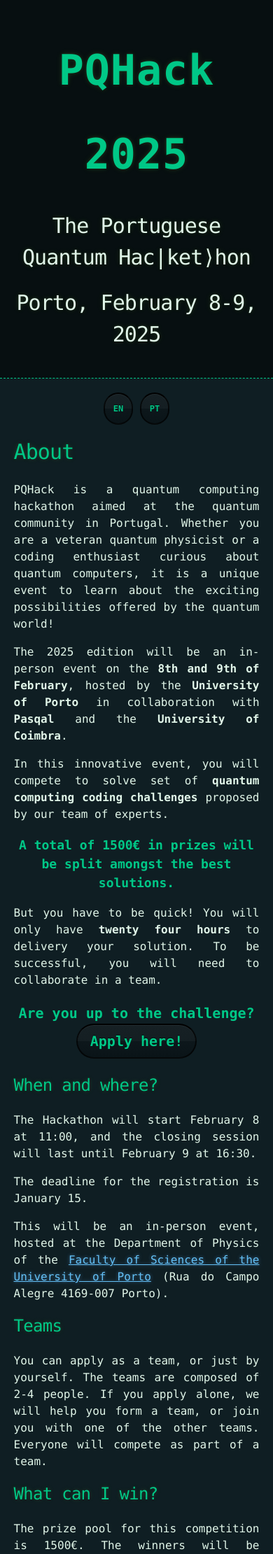
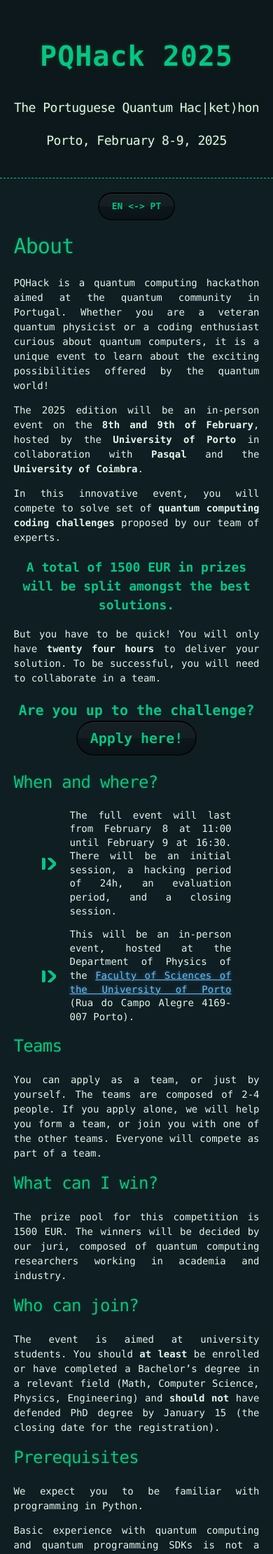
Before and after one commit to pasqal-io/pqhack2025, a Jekyll site: the page built from docs/index.md, in a window 390 px wide. Shown: the top 2221 px of the page at 70% size. Built offline with Jekyll 4.4.1, drawn with Linux system fonts in a browser that asks for light colours; some of the changed text lies outside the part shown.

Commit message:
further changes

```diff
--- a/docs/_sass/_default_colors.scss
+++ b/docs/_sass/_default_colors.scss
@@ -6,7 +6,7 @@ $pasqal-mint-green: #00c887;
 $apple-blossom: #ac4142;
 $alto: $pasqal-bright-green;
 $bouquet: #aa759f;
-$chelsea-cucumber: #90a959;
+$chelsea-cucumber: $pasqal-mint-green;
 $cod-grey: #151515;
 $conifer: $pasqal-mint-green;
 $dove-grey: $pasqal-bright-green;
--- a/docs/_sass/jekyll-theme-hacker.scss
+++ b/docs/_sass/jekyll-theme-hacker.scss
@@ -24,6 +24,10 @@ body {
   text-align: justify;
   text-justify: inter-word;
   font-family: Monaco, "Bitstream Vera Sans Mono", "Lucida Console", Terminal, monospace;
+
+  @media (max-width: 600px){
+    font-size: 14px;
+  }
 }
 
 /* LOGOS */
@@ -120,7 +124,7 @@ li {
 */
 
 header {
-  background: rgba(0, 0, 0, 0.5);
+  background: rgba(0, 0, 0, 0.2);
   width: 100%;
   border-bottom: 1px dashed $conifer; //header;
   padding: 20px 0;
@@ -128,7 +132,7 @@ header {
 }
 
 footer {
-  background: rgba(0, 0, 0, 0.5);
+  background: rgba(0, 0, 0, 0.2);
   width: 100%;
   border-top: 1px dashed $conifer; //header;
   padding: 20px 0;
@@ -147,9 +151,9 @@ header h1 {
                0 0 10px rgba(181, 232, 83, 0.1);
   letter-spacing: 1px;
   -webkit-font-smoothing: antialiased;
-  // @include media-max-width($container-max-width) {
-  //   margin-left: 0;
-  // }
+  @media (max-width: 600px){
+    font-size: 40px;
+  }
 }
 
 
@@ -158,6 +162,9 @@ header h2 {
   text-align: center;
   font-weight: 300;
   color: $pasqal-bright-green;
+  @media (max-width: 600px){
+    font-size: 18px;
+  }
 }
 
 #downloads .btn {
@@ -222,7 +229,12 @@ dt {
 }
 
 ul li {
-  list-style-image:url('../images/bullet.png');
+  list-style: none;
+  padding: 0px 40px;
+  background-image: url('../images/bullet.png');
+  background-repeat: no-repeat;
+  background-position: left center;
+  background-size: 20px;
 }
 
 blockquote {
@@ -236,7 +248,7 @@ pre {
   border: 1px solid rgba(255, 255, 255, 0.15);
   padding: 10px;
   font-size: 16px;
-  color: #b5e853;
+  color: $pasqal-mint-green;
   border-radius: 2px;
   word-wrap: normal;
   overflow: auto;
@@ -271,7 +283,7 @@ hr {
   height: 0;
   border: 0;
   border-bottom: 1px dashed #b5e853;
-  color: #b5e853;
+  color: $pasqal-mint-green;
 }
 
 /* Buttons
@@ -285,13 +297,17 @@ hr {
   border: 2px solid rgba(0, 0, 0, 0.7);
   border-bottom: 2px solid rgba(0, 0, 0, 0.7);
   border-top: 2px solid rgba(0, 0, 0, 1);
-  color: rgba(255, 255, 255, 0.8);
-  font-family: Helvetica, Arial, sans-serif;
+  color: $pasqal-mint-green;
   font-weight: bold;
   font-size: 13px;
   text-decoration: none;
   text-shadow: 0 -1px 0 rgba(0, 0, 0, 0.75);
   box-shadow: inset 0 1px 0 rgba(255, 255, 255, 0.05);
+
+}
+
+.btn-large{
+  font-size: 20px;
 }
 
 .btn:hover {
--- a/docs/index.md
+++ b/docs/index.md
@@ -2,26 +2,9 @@
 layout: default
 ---
 
-<style>
-.btn-size-small {
-    font-size: 12px;
-    padding: 12px;
-    color: #00c887;
-    font-family: Monaco, "Bitstream Vera Sans Mono", "Lucida Console", Terminal, monospace;
-}
-
-.btn-size-large {
-    font-size: 20px;
-    color: #00c887;
-    font-family: Monaco, "Bitstream Vera Sans Mono", "Lucida Console", Terminal, monospace;
-}
-</style>
-
 <p style="text-align:center;">
-     <a href="./index.html" class="btn btn-primary btn-size-small">EN</a>
-     <a href="./PT.html" class="btn btn-primary btn-size-small">PT</a>
+     <a href="./pt.html" class="btn">EN <-> PT</a>
 </p>
-<p> </p>
 
 # About
 
@@ -32,25 +15,23 @@ The 2025 edition will be an in-person event on the **8th and 9th of February**,
 In this innovative event, you will compete to solve set of **quantum computing coding challenges** proposed by our team of experts.
 
 <p style="text-align: center; font-size: 18px; font-weight: bold; color: #00c887;">
-    A total of 1500€ in prizes will be split amongst the best solutions.
+    A total of 1500 EUR in prizes will be split amongst the best solutions.
 </p>
 
 But you have to be quick!
-You will only have **twenty four hours** to delivery your solution.
+You will only have **twenty four hours** to deliver your solution.
 To be successful, you will need to collaborate in a team.
 
 <p style="text-align: center; font-size: 20px; font-weight: bold; color: #00c887;">
-    Are you up to the challenge? <a href="https://www.google.com/" class="btn btn-primary btn-size-large">Apply here!</a>
+    Are you up to the challenge? <a href="https://www.google.com/" class="btn btn-large">Apply here!</a>
 </p>
 
 
 ## When and where?
 
-The Hackathon will start February 8 at 11:00, and the closing session will last until February 9 at 16:30.
+- The full event will last from February 8 at 11:00 until February 9 at 16:30. There will be an initial session, a hacking period of 24h, an evaluation period, and a closing session.
 
-The deadline for the registration is January 15.
-
-This will be an in-person event, hosted at the Department of Physics of the [Faculty of Sciences of the University of Porto](https://www.up.pt/fcup/pt/) (Rua do Campo Alegre 4169-007 Porto).
+- This will be an in-person event, hosted at the Department of Physics of the [Faculty of Sciences of the University of Porto](https://www.up.pt/fcup/pt/) (Rua do Campo Alegre 4169-007 Porto).
 
 ## Teams
 
@@ -61,7 +42,7 @@ Everyone will compete as part of a team.
 
 ## What can I win?
 
-The prize pool for this competition is 1500€.
+The prize pool for this competition is 1500 EUR.
 The winners will be decided by our juri, composed of quantum computing researchers working in academia and industry.
 
 ## Who can join?
@@ -81,7 +62,7 @@ You will need to bring your own computer to the event.
 ## How to apply?
 
 <p style="text-align: center; font-size: 20px; font-weight: bold; color: #00c887;">
-    <a href="https://www.google.com/" class="btn btn-primary btn-size-large">Apply here!</a>
+    <a href="https://www.google.com/" class="btn btn-large">Apply here!</a>
 </p>
 
 Don't wait too long - there is a limit of 40 participants.
```
Also changed, not shown: docs/pt.md (+1 -18 lines), docs/assets/images/bullet.png, docs/assets/images/bullet.svg (added).
